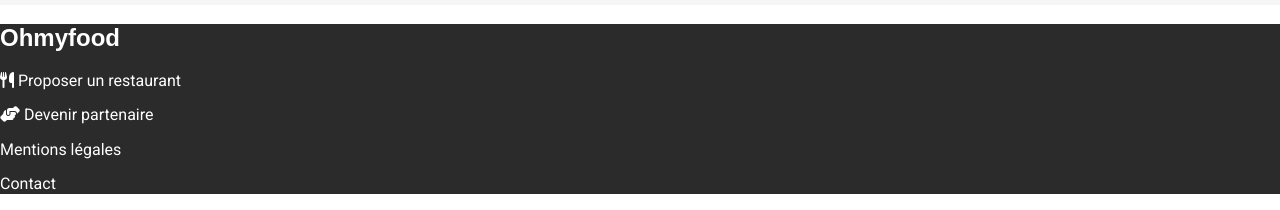
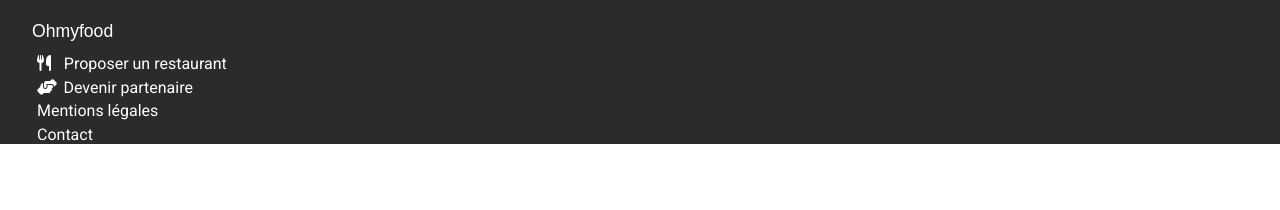
Before and after one commit to Antarcy/Projet-3, a website: page src/index.html in a window 1280 px wide. Shown: the part 1243-1453 px from the top of the page. After the commit the page ends 1387 px from the top, so only its background shows below. Drawn offline with Linux system fonts and the light colour scheme; a web font is replaced by a local one.

Commit message:
Mise en page menu principale et police

```diff
--- a/src/css/styles.scss
+++ b/src/css/styles.scss
@@ -27,8 +27,15 @@
 
 body{
     font-family: "Roboto", sans-serif;
+
 }
-
+main{
+    padding: 0 1rem 0 1rem;
+    @media (max-width: 960px)
+    {
+        padding: 0;
+    }
+}
 
 
 
@@ -42,8 +49,14 @@
    align-items: center;
    justify-content: center;
    gap: 1rem;
+
    i{
-    font-size: 1.5rem;
+    font-size: 1.2rem;
+}
+
+h2{
+    font-size: 1rem;
+    font-weight: 500;
 }
 }
 
@@ -229,7 +242,27 @@
 .pied_de_page{
     background-color: rgb(43, 43, 43);
     color: white;
+    margin-bottom: -1rem;
+    padding-left: 2rem;
+
     h2{
         font-family: "Shrikhand", sans-serif;
+        padding-top: 1.5rem;
+        font-size: 1.1rem;
+        font-weight: 400;
+
     }
+    a{
+        text-decoration: none;
+        color: white;
+    }
+   .couvert{
+    padding-right: 0.8rem;
+   }
+   .logomain{
+    padding-right: 0.4rem;
+   }
+   p{
+    margin: 5px;
+   }
 }
--- a/src/index.html
+++ b/src/index.html
@@ -15,14 +15,14 @@
    <header>
     <h1>Ohmyfood</h1>
    </header>
-<main>
+
 
 <!--  LOCALISATION -->
   <div class="lieu">
     <i class="fa-solid fa-location-dot"></i>
     <h2>Paris, Belleville</h2>
   </div>
-
+  <main>
 <!-- Section présentation -->
   <div class="premiere_section">
     <h2>Réservez le menu qui<br> vous convient</h2>
@@ -94,10 +94,12 @@
 
 <footer class="pied_de_page">
   <h2>Ohmyfood</h2>
-  <p><i class="fa-solid fa-utensils"></i> Proposer un restaurant</p>
-  <p><i class="fa-solid fa-handshake-angle"></i> Devenir partenaire</p>
+  <p><i class="couvert fa-solid fa-utensils"></i>Proposer un restaurant</p>
+  <p><i class="logomain fa-solid fa-handshake-angle"></i>Devenir partenaire</p>
   <p>Mentions légales</p>
-  <p>Contact</p>
+  <p>
+    <a href="mailto:contact@gmail.com">Contact</a>
+  </p>
 </footer>
 
 
```
Also changed, not shown: src/css/styles.css, 1 other file.
